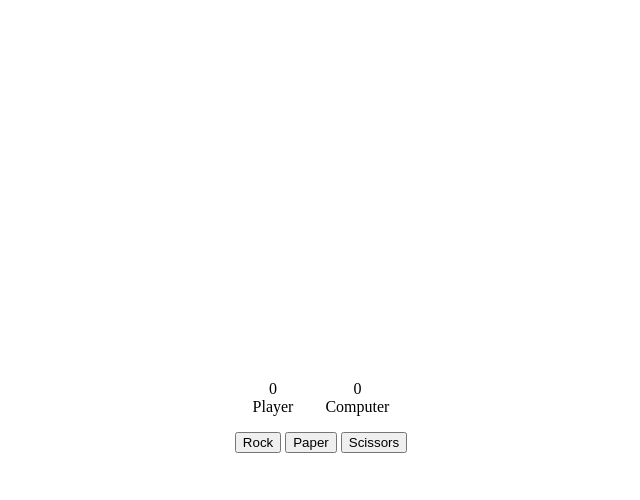
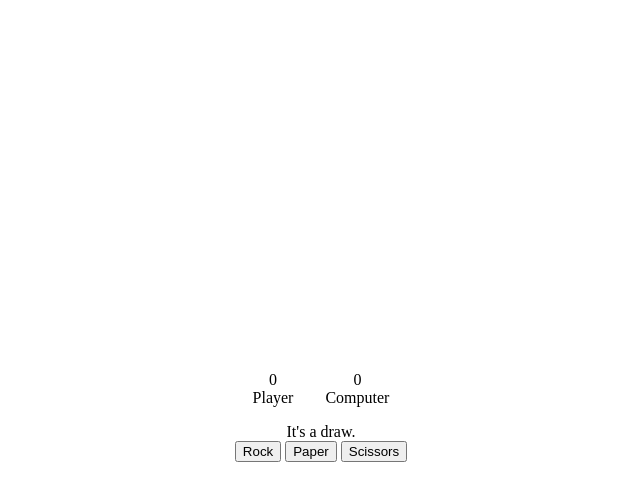
Before and after one commit to ZBehan/rock-paper-scissors, a plain HTML site: page index.html in a window 1280 px wide. Both pictures are taken after a click on the button "Rock". Shown: the whole page, without its empty margins (319-959 px from the left). Drawn offline with Linux system fonts and the light colour scheme.

Commit message:
Add round winner output string

```diff
--- a/index.html
+++ b/index.html
@@ -22,6 +22,7 @@
                 Computer
             </div>
         </div>
+        <div id="outputString">Lorem ipsum dolor sit amet consectetur adipisicing elit.</div>
         <div class="choices">
             <button id="rockButton">Rock</button>
             <button id="paperButton">Paper</button>
--- a/scripts/game.js
+++ b/scripts/game.js
@@ -1,6 +1,7 @@
 // Get output HTML elements
 const playerScoreOutput = document.getElementById('playerScore');
 const computerScoreOutput = document.getElementById('computerScore');
+const outputString = document.getElementById('outputString');
 
 let playerScore = 0;
 let computerScore = 0;
@@ -54,14 +55,14 @@ function playRound(playerChoice) {
     let result = checkWhoWon(playerChoice, computerChoice);
 
     if (result === "draw") {
-        console.log("It's a draw.");
+        outputString.textContent = "It's a draw.";
     } else if (result === "computer") {
         computerScore++;
-        console.log(`Computer wins. ${computerChoice} beats ${playerChoice}`);
+        outputString.textContent = `Computer wins. ${computerChoice} beats ${playerChoice}`;
         computerScoreOutput.textContent = computerScore;
     } else {
         playerScore++;
-        console.log(`You win! ${playerChoice} beats ${computerChoice}`);
+        outputString.textContent = `You win! ${playerChoice} beats ${computerChoice}`;
         playerScoreOutput.textContent = playerScore;
     }
 }
```
